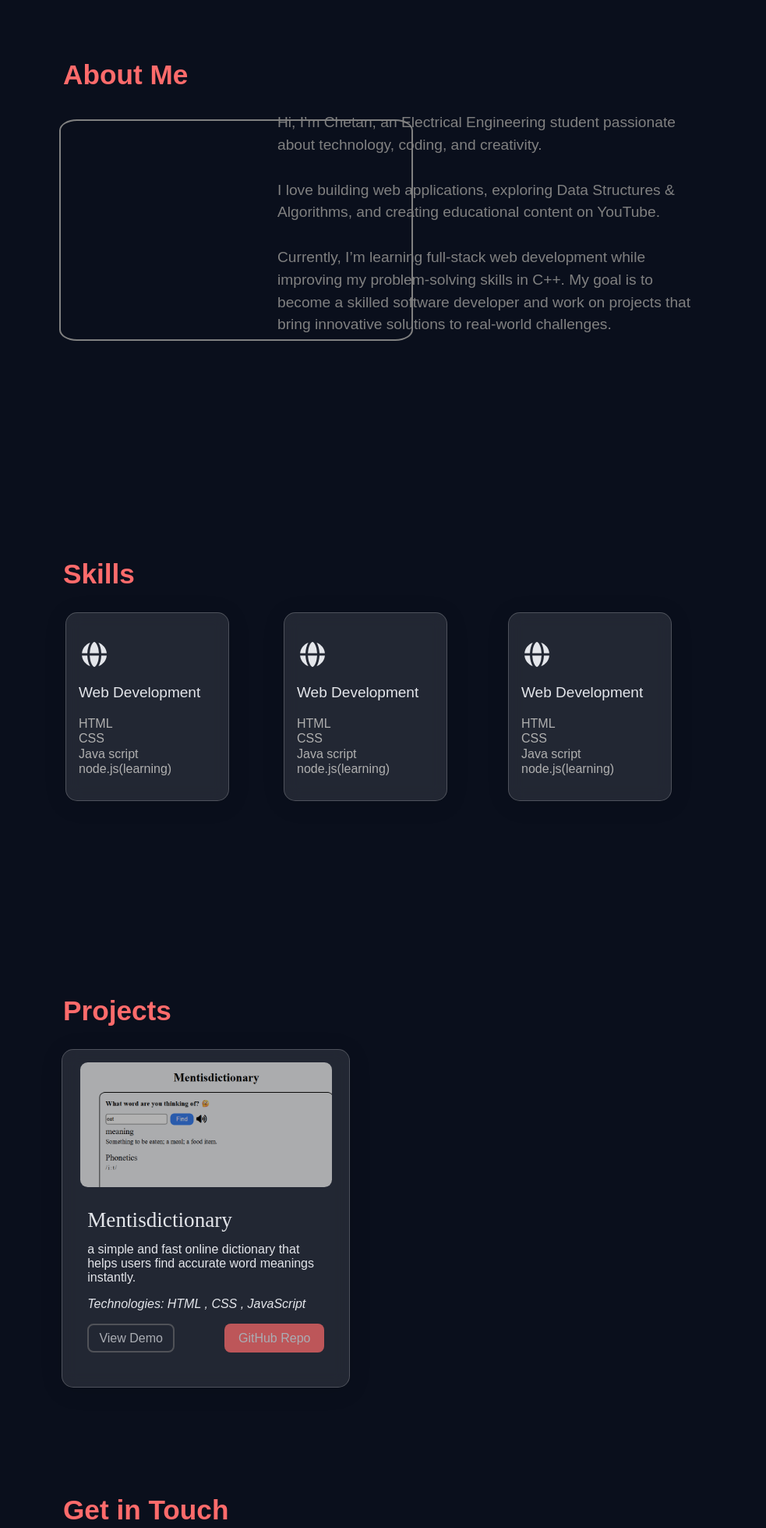
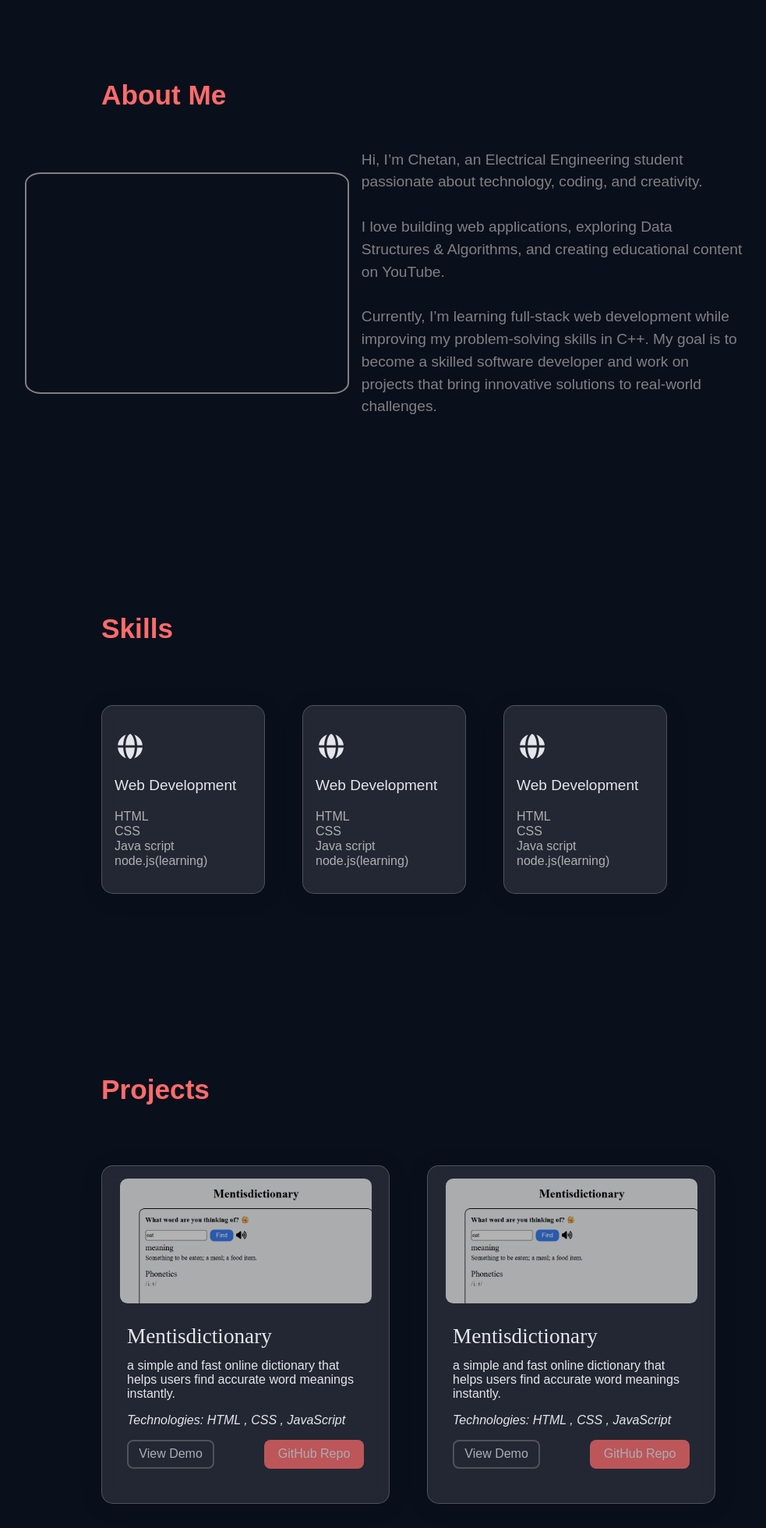
Before and after one commit to chetan208/portfolio, a plain HTML site: page index.html in a window 1280 px wide. Shown: the part 740-2699 px from the top of the page at 78% size, without its empty margins (154-1137 px from the left). Drawn offline with Linux system fonts and the light colour scheme.

Commit message:
flexbox added

```diff
--- a/index.html
+++ b/index.html
@@ -15,6 +15,7 @@
 <body onload="location.href='#hero'">
 
 
+    <div class="fullbody">
         <div class="header glass">
             <div class="navbar">
                 <a href="#hero">Home</a>
@@ -23,12 +24,14 @@
                 <a href="#project">Projects</a>
                 <a href="#contact">Contact</a>
             </div>
-        <button class="resume" onclick="window.open('document.pdf', '_blank')">Download Resume</button>
+            <button class="resume" onclick="window.open('document.pdf', '_blank')">Download CV
+                <i class="fa-solid fa-download"></i>
+            </button>
         </div>
 
 
 
-    <div class="hero" id="hero">
+        <div class="hero border" id="hero">
             <div class="intro">
                 <div class="main">
                     <p style="margin:0; font-weight: 100;">Hi, I’m <span>Chetan</span></p>
@@ -42,8 +45,10 @@
             <div class="image"></div>
         </div>
 
-    <div class="about" id="about">
+        <div class="about border" id="about">
             <h2 class="heading">About Me</h2>
+
+            <div class="innerdiv">
                 <div class="img">
 
                 </div>
@@ -51,18 +56,23 @@
                     <p>Hi, I’m Chetan, an Electrical Engineering student passionate about technology, coding, and
                         creativity.<br>
                         <br>
-                I love building web applications, exploring Data Structures & Algorithms, and creating educational
+                        I love building web applications, exploring Data Structures & Algorithms, and creating
+                        educational
                         content on YouTube.
                         <br><br>
-                Currently, I’m learning full-stack web development while improving my problem-solving skills in C++. My
-                goal is to become a skilled software developer and work on projects that bring innovative solutions to
+                        Currently, I’m learning full-stack web development while improving my problem-solving skills in
+                        C++. My
+                        goal is to become a skilled software developer and work on projects that bring innovative
+                        solutions to
                         real-world challenges.
                     </p>
                 </div>
             </div>
+        </div>
 
-    <div class="skills" id="skills">
+        <div class="skills border" id="skills">
             <h2 class="heading">Skills</h2>
+            <div class="cards">
                 <div class="skillcard glass card1">
                     <i class="fa-solid fa-globe icon"></i>
                     <div class="content">
@@ -95,20 +105,39 @@
                             node.js(learning)</p>
                     </div>
                 </div>
-
-
+            </div>
         </div>
 
-    <div class="project" id="project">
+        <div class="project border" id="project">
             <h2 class="heading">Projects</h2>
+            <div class="cards">
                 <div class="projectcard glass projectcard1">
                 <div class="pimg">
 
                 </div>
 
                 <div class="pcontent">
-                <p class ="pheading">Mentisdictionary</p>
-                <p class = "pdiscription">a simple and fast online dictionary that helps users find accurate word meanings instantly.</p>
+                    <p class="pheading">Mentisdictionary</p>
+                    <p class="pdiscription">a simple and fast online dictionary that helps users find accurate word
+                        meanings instantly.</p>
+                    <p class="stack">Technologies: HTML , CSS , JavaScript
+                    </p>
+                    <div class="buttons">
+                        <button class="demo viewdemo1">View Demo</button>
+                        <button class="git gitbutton1">GitHub Repo</button>
+                    </div>
+                </div>
+            </div>
+
+            <div class="projectcard glass projectcard1">
+                <div class="pimg">
+
+                </div>
+
+                <div class="pcontent">
+                    <p class="pheading">Mentisdictionary</p>
+                    <p class="pdiscription">a simple and fast online dictionary that helps users find accurate word
+                        meanings instantly.</p>
                     <p class="stack">Technologies: HTML , CSS , JavaScript
                     </p>
                     <div class="buttons">
@@ -118,8 +147,9 @@
                 </div>
             </div>
             </div>
+        </div>
 
-    <div class="contact" id="contact">
+        <div class="contact border" id="contact">
             <h2 class="heading touch">Get in Touch</h2>
 
             <div class="contactdiv glass">
@@ -145,7 +175,7 @@
             </div>
         </div>
 
-    <div class="fotter">
+        <div class="fotter border">
             <div class="icons">
                 <i class="fa-brands fa-linkedin media"></i>
                 <i class="fa-brands fa-github media "></i>
@@ -182,6 +212,7 @@
             </div>
 
         </div>
+    </div>
 
     <script src="app.js"></script>
 </body>
--- a/style.css
+++ b/style.css
@@ -2,6 +2,16 @@ html {
   scroll-behavior: smooth;
 }
 
+.fullbody{
+    /* border:2px solid red; */
+    display:flex;
+    flex-direction: column;
+    height: auto;
+}
+.border{
+    color: #E4E6EB;
+    /* border:2px solid gray; */
+}
 
 body{
     background-color: #0a0f1c;
@@ -21,7 +31,7 @@ body{
     align-items: center;
     height: 70px;
     /* border: 2px solid white; */
-    width : 90%;
+    width : 88.5%;
     background-color: rgb(10, 15, 28);
    margin-top: 1rem;
      z-index: 3;
@@ -41,11 +51,14 @@ body{
     text-decoration: none;
     color: #E4E6EB;
     opacity: 0.9;
+    transition: all 0.8s ease-in-out;
+
 }
 
 .navbar a:hover{
     text-decoration: underline;
     opacity: 1;
+    transform: scale(1.1);
 }
 
 .resume{
@@ -59,21 +72,27 @@ body{
     font-weight: 700;
     position: relative;
     opacity:0.7;
+    transition: all 0.8s ease-in-out;
     /* left:700px */
 }
 
 .resume:hover{
     opacity:1;
     box-shadow: 0 0 2px #E4E6EB;
+    transform: scale(1.01);
+    cursor: pointer;
 }
 
 .hero{
-    position: absolute;
     margin-top: 5.6rem;
-    height: 35rem;
+    height: auto;
     scroll-margin-top: 5.6rem;
     width:90%;
     /* border:2px solid gray; */
+    display:flex;
+    align-items: center;
+    justify-content: space-between;
+    padding:4.22rem;
 }
 
 .intro p{
@@ -85,11 +104,8 @@ body{
 }
 
 .intro{
-    height: 260px;
+    height: auto;
     width: 600px;
-    position: absolute;
-    top:200px;
-    left:160px;
 
 
 }
@@ -114,66 +130,75 @@ body{
     border: 2px solid gray;
     height:450px;
     width:450px;
-    position: absolute;
-    top:50px;
-    right:50px;
     border-radius: 50%;
 
 }
 
 .about{
-    position:absolute;
-    top:45rem;
     /* border:2px solid white; */
-    height : 30rem;
+
     width : 90%;
-    scroll-margin-top: 8rem;
+    /* scroll-margin-top: 8rem; */
+    display:flex;
+    flex-direction: column;
+    padding: 4.22rem;
+    height: auto;
+    word-wrap: break-word;
 
+}
+
+.innerdiv{
+    display:flex;
+    justify-content: space-between;
+    align-items: center;
+    width :90%;
+    padding-left: 3rem;
+    height: auto;
 }
 
 .heading {
     font-size: 2.2rem;
     margin-top: 6rem;
-    margin-left: 165px;
+    margin-left: 9.16rem;
     color:#FF6B6B;
 
 }
 .aboutme{
-    height: 382px;
+    height:auto;
     width :536px;
-    position: absolute;
-    right: 11rem;
-    top:9rem;
+    /* position: absolute; */
+    /* right: 11rem; */
+    /* top:9rem; */
     line-height: 1.8rem;
     font-size: 1.2rem;
     color: gray;
+    margin-left: 1rem;
 }
 
 .about .img{
     height: 280px;
     width : 450px;
     border: 2px solid gray;
-    position: absolute;
+    /* position: absolute;
     left : 160px;
-    top: 10.8rem;
+    top: 10.8rem; */
     border-radius: 5%;
 }
 
 .skills{
     /* border:2px solid gray; */
-    height: 30rem;
+    height: auto;
     width: 90%;
-    position:absolute;
-    top:85rem;
-    scroll-margin-top: 8rem;
+
+    padding: 4.22rem;
 }
 .skillcard{
     /* border: 2px solid gray; */
     height: 15rem;
     width: 13rem;
-    position: absolute;
-
     transition: all 0.5s ease-in-out;
+    margin-right: 3rem;
+    margin-top:3rem;
 
 }
 
@@ -181,18 +206,14 @@ body{
      background: rgba(255, 255, 255, 0.13);
      cursor: pointer;
 }
-.card1{
-    left: 10.5rem;
+.cards{
+    display:flex;
+    /* border:2px solid yellow; */
+    padding-left: 9.16rem;
+    height: auto;
+    flex-wrap: wrap;
+
 }
-.card2{
-    left:28rem;
-}
-.card3{
-    left:46rem;
-}
-
-
-
 .icon{
     font-size: 2rem;
     position:absolute;
@@ -205,6 +226,7 @@ body{
     left:1rem;
     top:4.5rem;
     font-size: 1rem;
+
 }
 .glass {
   background: rgba(255, 255, 255, 0.1); /* transparent background */
@@ -217,23 +239,23 @@ body{
 }
 
 .project{
-     height: 40rem;
+     height: auto;
     width: 90%;
-    position:absolute;
-    top: 120rem;
+
     /* border:2px solid gray; */
-    scroll-margin-top: 6rem;
+    /* scroll-margin-top: 6rem; */
+    padding: 4.22rem;
+    scroll-margin-top: -2rem;
 }
 .projectcard{
     height: 27rem;
     width: 23rem;
-    position: absolute;
-    left: 10.2rem;
-
     display:flex;
     justify-content: center;
     flex-direction: column;
     align-items: center;
+    margin-right: 3rem;
+    margin-top:3rem;
 }
 
 .projectcard:hover{
@@ -320,11 +342,12 @@ body{
     justify-content: space-between;
 }
 .contact{
-    height: 50rem;
+    height: auto;
     width: 90%;
     /* border:2px solid gray; */
-    position :absolute;
-    top:160rem;
+    display:flex;
+    flex-direction: column;
+    padding: 4.22rem;
 }
 
 
@@ -333,9 +356,7 @@ body{
 .contactdiv{
     height : 30rem;
     width : 35rem;
-    position : absolute;
-    left : 40rem;
-    top : 10em;
+    margin-left: 9.1rem;
     /* border:2px solid gray; */
 }
 .main{
@@ -408,15 +429,14 @@ body{
 
 }
 .fotter{
-    height: 12rem;
+    height: auto;
     width:90%;
     /* border:2px solid rgb(245, 244, 244); */
-    position: absolute;
-    top:212rem;
     display:flex;
     flex-direction: column;
     /* justify-content: center; */
     align-items: center;
+    padding: 4.22rem;
 }
 .media{
     font-size: 2rem;
@@ -440,7 +460,10 @@ body{
     margin-top: 2rem;
     display: flex;
     justify-content: space-between;
-    width:60%;
+    width:auto;
+}
+.info p{
+    margin-right: 2rem;
 }
 .copyright .copy_info{
     display: flex;
```
Lines whose indentation alone changed are shown as unchanged.
